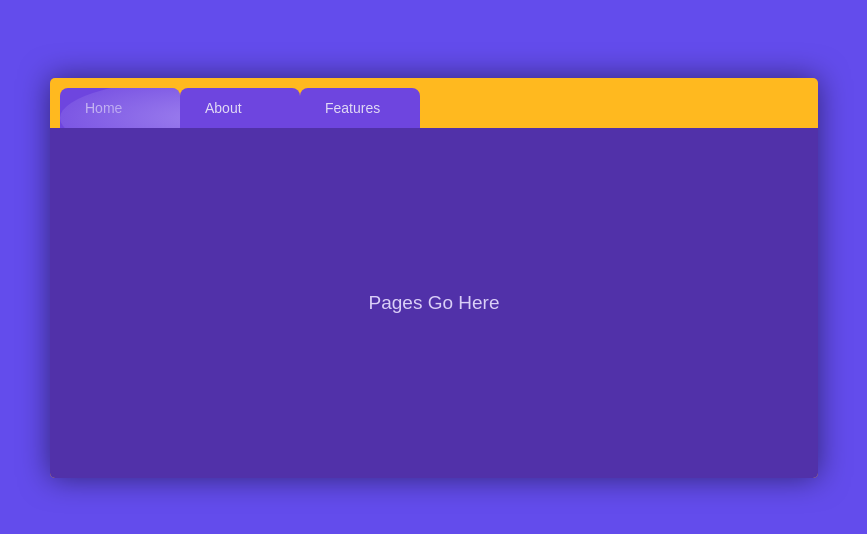
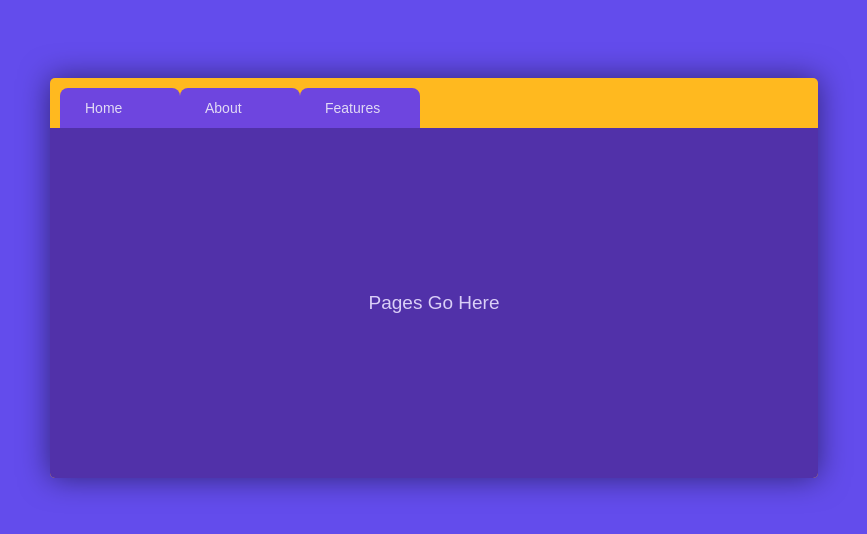
Before and after one commit to chinel/react-browser-tabs, a React (Create React App) app: page / in a window 1280 px wide. Shown: the part 122-656 px from the top of the page, without its empty margins (206-1073 px from the left). Built offline with nearby package versions, Linux system fonts and the light colour scheme.

Commit message:
completed the mouse move event logic

```diff
--- a/src/App.css
+++ b/src/App.css
@@ -99,7 +99,7 @@ body {
   top: -10px;
   left: -100px;
   border-radius: 50%;
-  opacity: 1;
+  opacity: 0.8;
   pointer-events: none;
   background: radial-gradient(rgba(157, 128, 238, 1), rgba(157, 128, 238, 0));
 }
--- a/src/App.js
+++ b/src/App.js
@@ -2,11 +2,16 @@ import React, { useState } from "react";
 import "./App.css";
 
 function App() {
-  const [highlightStyle, setHighlightStyle] = useState({ left: 0 });
+  const [highlightStyle, setHighlightStyle] = useState({ left: 0, opacity: 0 });
 
   function moveHighlight(event) {
     //update highlight style to move the highlight
+    //nativeEvent is html event
+    setHighlightStyle({
+      left: event.nativeEvent.layerX - 150,
+    });
   }
+
   return (
     <div className="app">
       <div className="browser">
```
Also changed, not shown: 1 other file (tests, documents, lock files or other folders).
